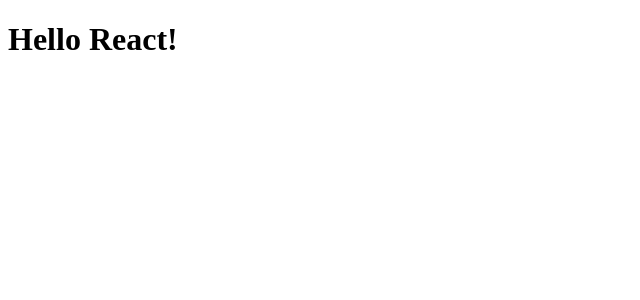
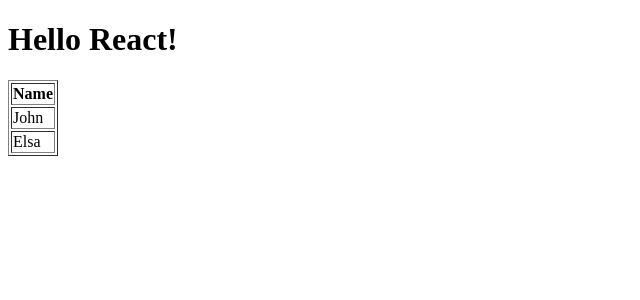
Before and after one commit to Buteya/repo, a React (Create React App) app in the folder react/my-react-app/: page / in a window 1280 px wide. Shown: the top 300 px of the page, without its empty margins (0-640 px from the left). Built offline with nearby package versions, Linux system fonts and the light colour scheme.

Commit message:
added a table

```diff
--- a/react/my-react-app/src/index.js
+++ b/react/my-react-app/src/index.js
@@ -1,7 +1,21 @@
 import React from 'react';
 import ReactDOM from 'react-dom/client';
 
-const myFirstElement = <h1>Hello React!</h1>
+const myFirstElement = <div>
+    <h1>Hello React!</h1>
+    <table border={1}>
+        <tr>
+            <th>Name</th>
+        </tr>
+        <tr>
+            <td>John</td>
+        </tr>
+        <tr>
+            <td>Elsa</td>
+        </tr>
+    </table>
+    </div>
+
 
 const root = ReactDOM.createRoot(document.getElementById('root'));
 root.render(myFirstElement);
```
